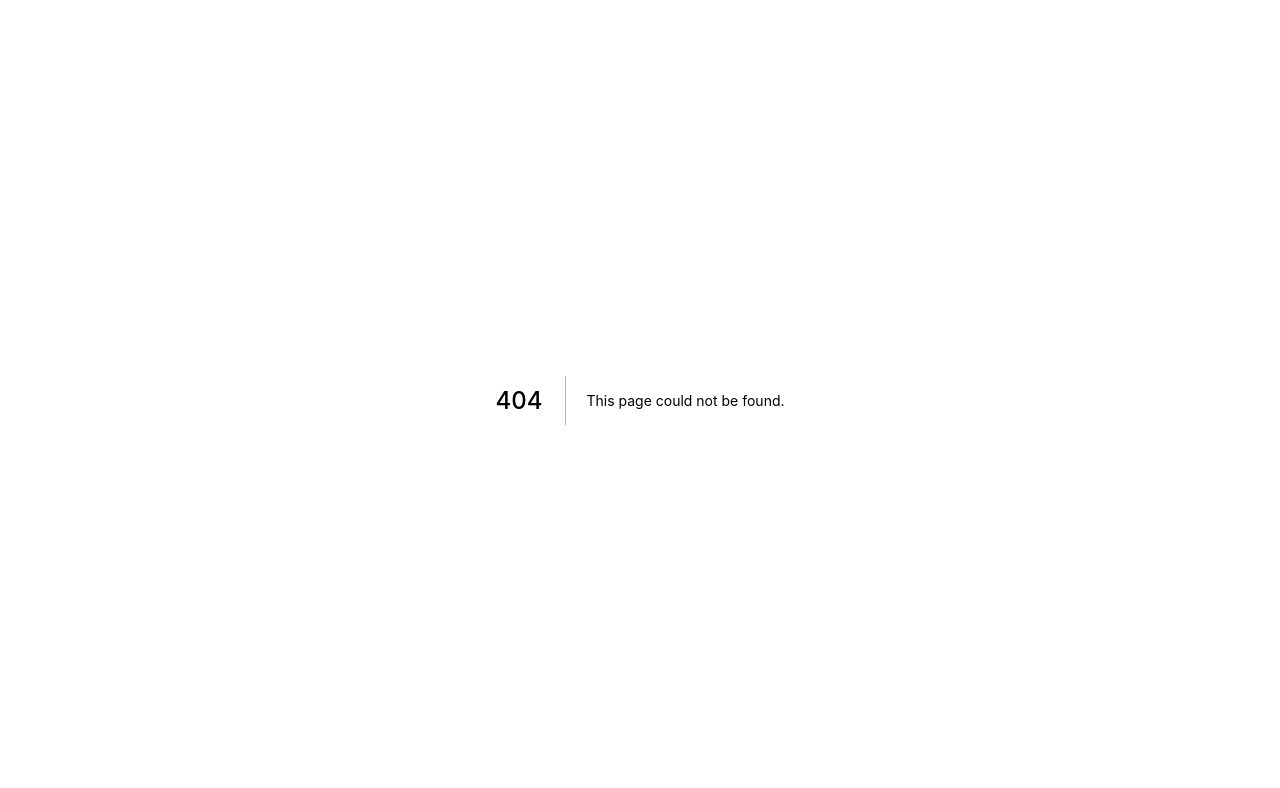
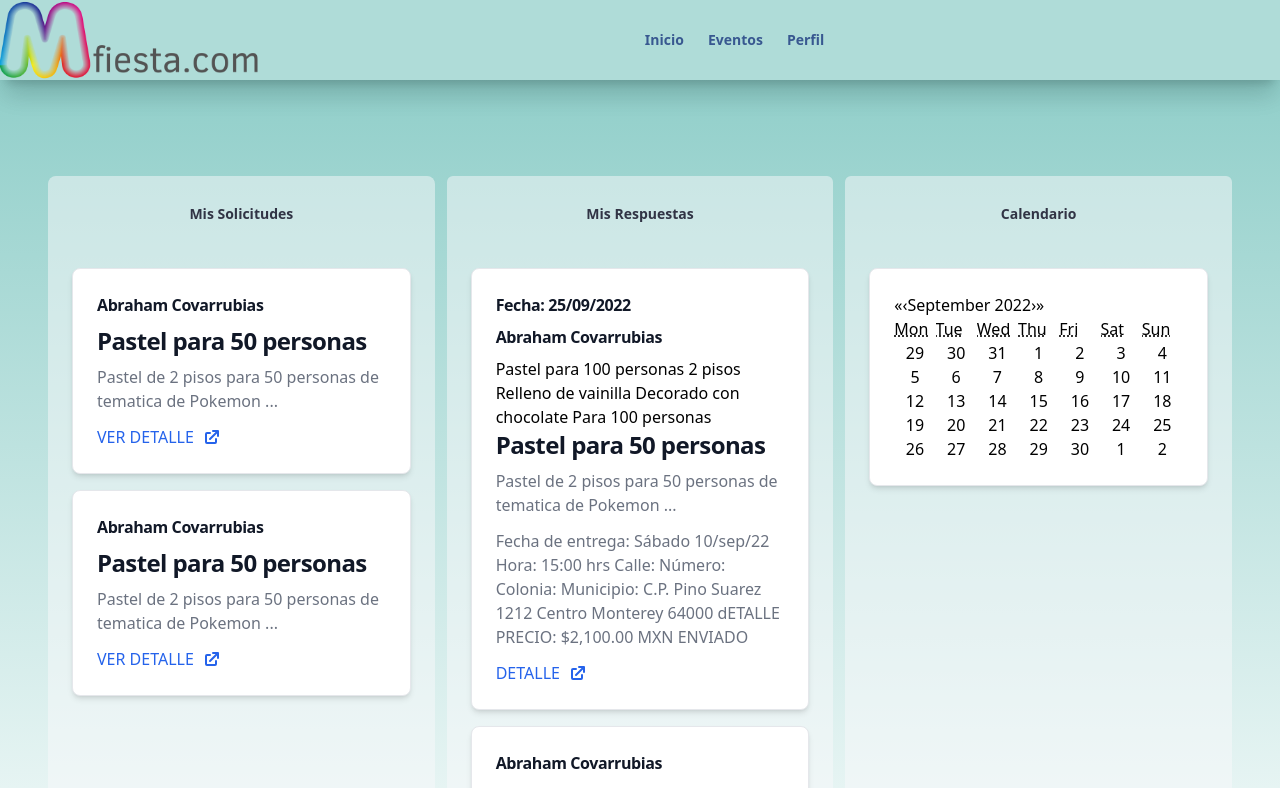
Before and after one commit to Abyblackmouth/Mi_Fiesta-Client, a Next.js app: page /dashboardProv in a window 1280 px wide. Before the commit this address had no page. Shown: the top 788 px of the page. Built offline with nearby package versions, Linux system fonts and the light colour scheme.

Commit message:
feat dashboard

```diff
--- /dev/null
+++ b/components/provider/CardCalendar.jsx
@@ -0,0 +1,42 @@
+import clsx from "clsx"
+import Subtitle from "../Subtitle"
+import Button from "../Button"
+import Calendar from 'react-calendar'
+
+export default function CardCalendar() {
+  return (
+    <>
+
+
+    <div className="w-2/3 overflow-hidden flex ">
+
+        <article className={clsx( // 'w-60 px-8 ', 'mx-5',  'bg-white',
+            'w-30',
+            'gap-y-4',
+            'px-6 ',
+            'bg-gray-50',
+            'bg-opacity-50',
+            'shadow-md',
+            'rounded-md',
+            'flex flex-col items-center')}>
+
+            <div className={clsx( 'my-5' )}>
+
+              <Subtitle>Calendario</Subtitle>
+
+            </div>
+
+            {/* Cards */}
+
+            <div class="p-6 max-w-sm bg-white rounded-lg border border-gray-200 shadow-md dark:bg-gray-800 dark:border-gray-700">
+
+                <Calendar />
+
+            </div>
+
+        </article>
+
+    </div>
+
+    </>)
+}
--- /dev/null
+++ b/components/provider/CardRequest.jsx
@@ -0,0 +1,67 @@
+import clsx from "clsx"
+import Subtitle from "../Subtitle"
+import Button from "../Button"
+
+export default function CardRequest() {
+  return (
+    <>
+
+
+      <div className="w-2/3 overflow-hidden flex ">
+
+        <article className={clsx( //'w-60 px-8 ', //'mx-5',  // 'bg-blue',
+            'gap-y-4',
+            'px-6',
+            'bg-gray-50',
+            'bg-opacity-50',
+            'shadow-md',
+            'rounded-lg',
+            'flex flex-col items-center')}>
+
+            <div className={clsx( 'my-5' )}>
+
+                <Subtitle>Mis Solicitudes</Subtitle>
+
+            </div>
+
+            {/* Cards */}
+
+            <div class="p-6 max-w-sm bg-white rounded-lg border border-gray-200 shadow-md dark:bg-gray-800 dark:border-gray-700">
+
+
+                <h5 class="mb-2  font-semibold tracking-tight text-gray-900 dark:text-white">Abraham Covarrubias</h5>
+
+                <h1 class="mb-2 text-2xl font-semibold tracking-tight text-gray-900 dark:text-white">
+                  Pastel para 50 personas
+                </h1>
+
+                <p class="mb-3 font-normal text-gray-500 dark:text-gray-400">Pastel de 2 pisos para  50 personas de tematica de Pokemon  ...</p>
+                <a href="#" class="inline-flex items-center text-blue-600 hover:underline">
+                    VER DETALLE
+                    <svg class="ml-2 w-5 h-5" fill="currentColor" viewBox="0 0 20 20" xmlns="http://www.w3.org/2000/svg"><path d="M11 3a1 1 0 100 2h2.586l-6.293 6.293a1 1 0 101.414 1.414L15 6.414V9a1 1 0 102 0V4a1 1 0 00-1-1h-5z"></path><path d="M5 5a2 2 0 00-2 2v8a2 2 0 002 2h8a2 2 0 002-2v-3a1 1 0 10-2 0v3H5V7h3a1 1 0 000-2H5z"></path></svg>
+                </a>
+            </div>
+
+
+            <div class="p-6 max-w-sm bg-white rounded-lg border border-gray-200 shadow-md dark:bg-gray-800 dark:border-gray-700">
+
+
+                <h5 class="mb-2  font-semibold tracking-tight text-gray-900 dark:text-white">Abraham Covarrubias</h5>
+
+                <h1 class="mb-2 text-2xl font-semibold tracking-tight text-gray-900 dark:text-white">
+                  Pastel para 50 personas
+                </h1>
+
+                <p class="mb-3 font-normal text-gray-500 dark:text-gray-400">Pastel de 2 pisos para  50 personas de tematica de Pokemon  ...</p>
+                <a href="#" class="inline-flex items-center text-blue-600 hover:underline">
+                    VER DETALLE
+                    <svg class="ml-2 w-5 h-5" fill="currentColor" viewBox="0 0 20 20" xmlns="http://www.w3.org/2000/svg"><path d="M11 3a1 1 0 100 2h2.586l-6.293 6.293a1 1 0 101.414 1.414L15 6.414V9a1 1 0 102 0V4a1 1 0 00-1-1h-5z"></path><path d="M5 5a2 2 0 00-2 2v8a2 2 0 002 2h8a2 2 0 002-2v-3a1 1 0 10-2 0v3H5V7h3a1 1 0 000-2H5z"></path></svg>
+                </a>
+            </div>
+
+        </article>
+
+
+      </div>
+    </>)
+}
--- /dev/null
+++ b/components/provider/CardTask.jsx
@@ -0,0 +1,94 @@
+import clsx from "clsx"
+import Subtitle from "../Subtitle"
+import Button from "../Button"
+
+export default function CardTask() {
+  return (
+    <>
+
+
+     <div className="w-2/3 overflow-hidden flex ">
+      <article className={clsx( //'w-60 px-8 ',  'mx-5',
+          'gap-y-4',
+          'px-6',
+          'bg-gray-50',
+          'bg-opacity-50',
+          'shadow-md',
+          'rounded-md',
+          'flex flex-col items-center')}>
+
+          <div className={clsx( 'my-5' )}>
+
+              <Subtitle>Mis Respuestas</Subtitle>
+
+          </div>
+
+          {/* Cards */}
+
+          <div class="p-6 max-w-sm bg-white rounded-lg border border-gray-200 shadow-md dark:bg-gray-800 dark:border-gray-700">
+
+              <h5 class="mb-2  font-semibold tracking-tight text-gray-900 dark:text-white">Fecha: 25/09/2022</h5>
+              <h5 class="mb-2  font-semibold tracking-tight text-gray-900 dark:text-white">Abraham Covarrubias</h5>
+
+                    Pastel para 100 personas
+                    2 pisos
+                    Relleno de vainilla
+                    Decorado con chocolate
+                    Para 100 personas
+
+              <h1 class="mb-2 text-2xl font-semibold tracking-tight text-gray-900 dark:text-white">
+                Pastel para 50 personas
+              </h1>
+
+              <p class="mb-3 font-normal text-gray-500 dark:text-gray-400">
+                Pastel de 2 pisos para  50 personas de tematica de Pokemon  ...
+              </p>
+              <p class="mb-3 font-normal text-gray-500 dark:text-gray-400">
+              Fecha de entrega:   Sábado 10/sep/22
+                  Hora:
+
+                  15:00 hrs
+                  Calle:
+                  Número:
+                  Colonia:
+                  Municipio:
+                  C.P.
+                  Pino Suarez
+                  1212
+                  Centro
+                  Monterey
+                  64000
+                  dETALLE
+                  PRECIO:
+                  $2,100.00 MXN
+                  ENVIADO
+              </p>
+              <a href="#" class="inline-flex items-center text-blue-600 hover:underline">
+                  DETALLE
+                  <svg class="ml-2 w-5 h-5" fill="currentColor" viewBox="0 0 20 20" xmlns="http://www.w3.org/2000/svg"><path d="M11 3a1 1 0 100 2h2.586l-6.293 6.293a1 1 0 101.414 1.414L15 6.414V9a1 1 0 102 0V4a1 1 0 00-1-1h-5z"></path><path d="M5 5a2 2 0 00-2 2v8a2 2 0 002 2h8a2 2 0 002-2v-3a1 1 0 10-2 0v3H5V7h3a1 1 0 000-2H5z"></path></svg>
+              </a>
+          </div>
+
+
+          <div class="p-6 max-w-sm bg-white rounded-lg border border-gray-200 shadow-md dark:bg-gray-800 dark:border-gray-700">
+
+
+              <h5 class="mb-2  font-semibold tracking-tight text-gray-900 dark:text-white">Abraham Covarrubias</h5>
+
+              <h1 class="mb-2 text-2xl font-semibold tracking-tight text-gray-900 dark:text-white">
+                Pastel para 50 personas
+              </h1>
+
+              <p class="mb-3 font-normal text-gray-500 dark:text-gray-400">Pastel de 2 pisos para  50 personas de tematica de Pokemon  ...</p>
+              <a href="#" class="inline-flex items-center text-blue-600 hover:underline">
+                  VER DETALLE
+                  <svg class="ml-2 w-5 h-5" fill="currentColor" viewBox="0 0 20 20" xmlns="http://www.w3.org/2000/svg"><path d="M11 3a1 1 0 100 2h2.586l-6.293 6.293a1 1 0 101.414 1.414L15 6.414V9a1 1 0 102 0V4a1 1 0 00-1-1h-5z"></path><path d="M5 5a2 2 0 00-2 2v8a2 2 0 002 2h8a2 2 0 002-2v-3a1 1 0 10-2 0v3H5V7h3a1 1 0 000-2H5z"></path></svg>
+              </a>
+          </div>
+        </article>
+
+
+
+      </div>
+    </>)
+}
--- a/package.json
+++ b/package.json
@@ -12,6 +12,7 @@
     "clsx": "^1.2.1",
     "next": "12.2.5",
     "react": "18.2.0",
+    "react-calendar": "^3.9.0",
     "react-dom": "18.2.0",
     "react-hook-form": "^7.34.2",
     "react-toastify": "^9.0.8"
--- /dev/null
+++ b/pages/dashboardProv.jsx
@@ -0,0 +1,28 @@
+import Card from "../components/Card";
+import Empty from "../components/empty";
+import Layout from "../components/Layout";
+import NavGeneral from "../components/home/NavGeneral";
+import CardRequest from "../components/provider/CardRequest";
+import CardTask from "../components/provider/CardTask";
+import CardCalendar from "../components/provider/CardCalendar";
+
+export default function dashboardProv (){
+  return(
+    <>
+        <Layout style='flex justify-center ' >
+
+            <NavGeneral />
+
+            <div className="flex space-x-1 lg:space-x-3">
+              <CardRequest />
+
+              <CardTask />
+
+              <CardCalendar />
+
+            </div>
+        </Layout>
+    </>
+
+  )
+}
--- a/pages/empty.jsx
+++ b/pages/empty.jsx
@@ -1,14 +1,12 @@
 import Empty from "../components/empty";
 import Layout from "../components/Layout";
-
-
-//import Login from "../components/Login";
+import NavGeneral from "../components/home/NavGeneral";
 
 export default function HomeEmpty (){
   return(
     <>
         <Layout style='flex justify-center' >
-
+            <NavGeneral />
             <Empty />
 
         </Layout>
```
Also changed, not shown: 1 other file (tests, documents, lock files or other folders).
